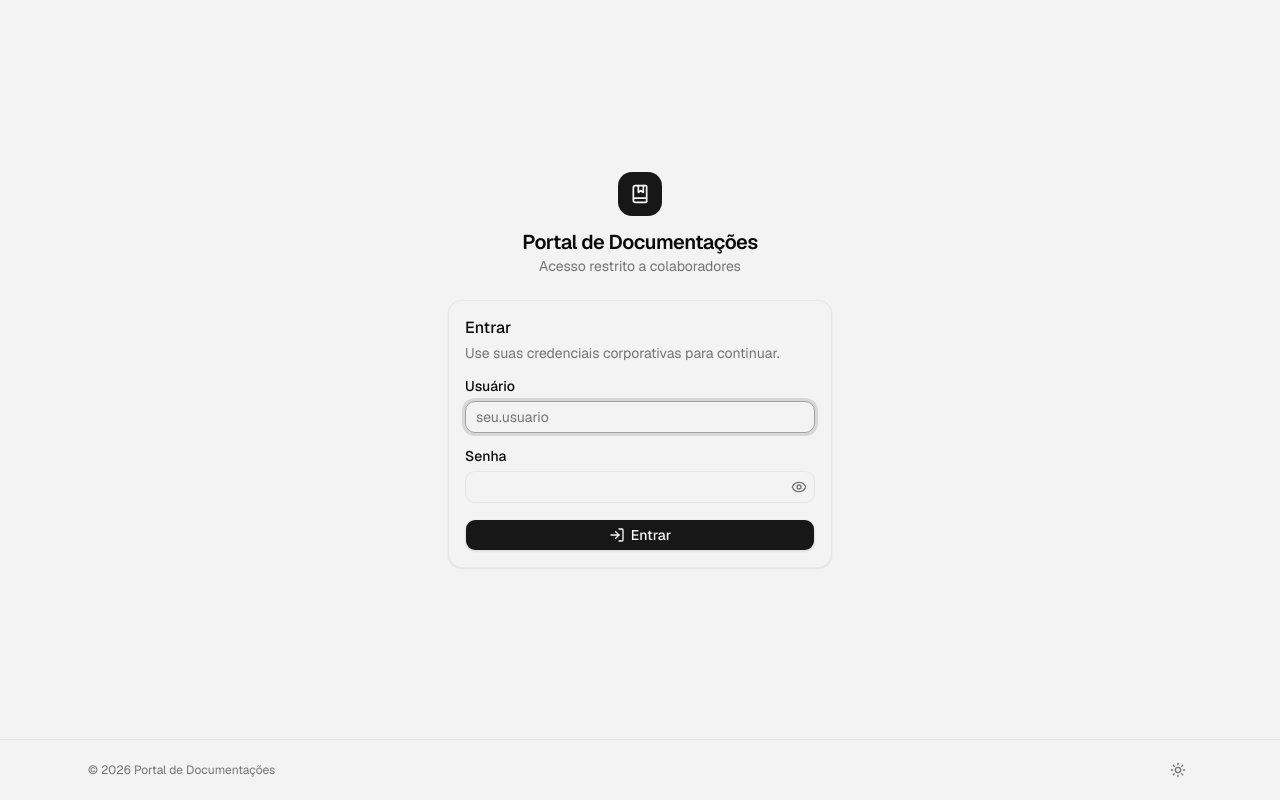
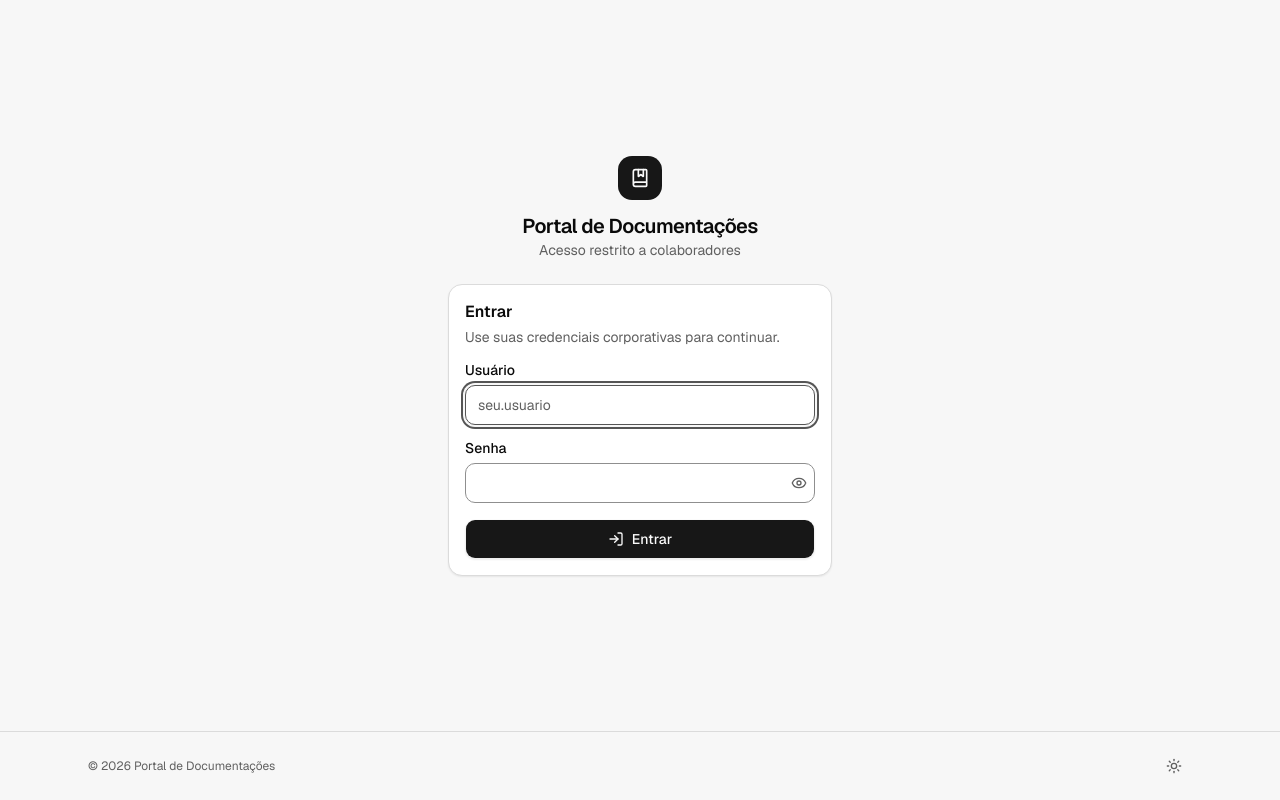
Before and after one commit to joaofelipe-dev/easyopendocs, a Next.js app: page /login in a window 1280 px wide. Built offline with nearby package versions, Linux system fonts and the light colour scheme; no server answers.

Commit message:
refactor: establish accessible visual foundation

```diff
--- a/src/app/brand-tokens.css
+++ b/src/app/brand-tokens.css
@@ -1,21 +1,21 @@
 /* Subconjunto dos tokens oficiais Cenourão usado pelas novas superfícies de saúde. */
 :root {
-  --color-primary: #FE8000;
-  --color-primary-light: #FEF2E5;
-  --color-primary-text: #A55300;
-  --color-warning: #D97706;
-  --color-warning-light: #FEF3C7;
-  --color-warning-text: #A25904;
-  --color-secondary: #2D7D2E;
-  --color-secondary-light: #EAF2EA;
-  --color-secondary-text: #2D7D2E;
+  --brand-primary: #FE8000;
+  --brand-primary-light: #FEF2E5;
+  --brand-primary-text: #A55300;
+  --brand-warning: #D97706;
+  --brand-warning-light: #FEF3C7;
+  --brand-warning-text: #8A4B03;
+  --brand-secondary: #2D7D2E;
+  --brand-secondary-light: #EAF2EA;
+  --brand-secondary-text: #2D7D2E;
 }
 
 .dark {
-  --color-primary-light: #3A2510;
-  --color-primary-text: #FE9933;
-  --color-warning-light: #3A2A0A;
-  --color-warning-text: #E09237;
-  --color-secondary-light: #17251A;
-  --color-secondary-text: #579757;
+  --brand-primary-light: #3A2510;
+  --brand-primary-text: #FE9933;
+  --brand-warning-light: #3A2A0A;
+  --brand-warning-text: #E09237;
+  --brand-secondary-light: #17251A;
+  --brand-secondary-text: #85BB85;
 }
--- a/src/app/globals.css
+++ b/src/app/globals.css
@@ -54,24 +54,24 @@
 }
 
 :root {
-  --background: oklch(0.965 0 0);
+  --background: oklch(0.975 0 0);
   --foreground: oklch(0.145 0 0);
-  --card: var(--background);
+  --card: oklch(1 0 0);
   --card-foreground: oklch(0.145 0 0);
-  --popover: var(--background);
+  --popover: oklch(1 0 0);
   --popover-foreground: oklch(0.145 0 0);
   --primary: oklch(0.205 0 0);
   --primary-foreground: oklch(0.985 0 0);
-  --secondary: var(--background);
+  --secondary: oklch(0.945 0 0);
   --secondary-foreground: oklch(0.205 0 0);
   --muted: oklch(0.945 0 0);
-  --muted-foreground: oklch(0.556 0 0);
+  --muted-foreground: oklch(0.49 0 0);
   --accent: oklch(0.945 0 0);
   --accent-foreground: oklch(0.205 0 0);
   --destructive: oklch(0.577 0.245 27.325);
-  --border: oklch(0.922 0 0);
-  --input: oklch(0.922 0 0);
-  --ring: oklch(0.708 0 0);
+  --border: oklch(0.89 0 0);
+  --input: oklch(0.65 0 0);
+  --ring: oklch(0.45 0 0);
   --chart-1: oklch(0.87 0 0);
   --chart-2: oklch(0.556 0 0);
   --chart-3: oklch(0.439 0 0);
@@ -85,7 +85,7 @@
   --sidebar-accent: oklch(0.945 0 0);
   --sidebar-accent-foreground: oklch(0.205 0 0);
   --sidebar-border: oklch(0.922 0 0);
-  --sidebar-ring: oklch(0.708 0 0);
+  --sidebar-ring: var(--ring);
 
   /* Profundidade contida: bordas fazem o trabalho diário; sombra só separa planos. */
   --neu-shadow-raised: 0 1px 2px oklch(0.15 0 0 / 7%);
@@ -95,24 +95,24 @@
 }
 
 .dark {
-  --background: oklch(0.21 0 0);
+  --background: oklch(0.18 0 0);
   --foreground: oklch(0.985 0 0);
-  --card: var(--background);
+  --card: oklch(0.22 0 0);
   --card-foreground: oklch(0.985 0 0);
-  --popover: var(--background);
+  --popover: oklch(0.24 0 0);
   --popover-foreground: oklch(0.985 0 0);
   --primary: oklch(0.922 0 0);
   --primary-foreground: oklch(0.205 0 0);
-  --secondary: var(--background);
+  --secondary: oklch(0.27 0 0);
   --secondary-foreground: oklch(0.985 0 0);
   --muted: oklch(0.26 0 0);
-  --muted-foreground: oklch(0.708 0 0);
+  --muted-foreground: oklch(0.76 0 0);
   --accent: oklch(0.26 0 0);
   --accent-foreground: oklch(0.985 0 0);
   --destructive: oklch(0.704 0.191 22.216);
   --border: oklch(1 0 0 / 10%);
-  --input: oklch(1 0 0 / 15%);
-  --ring: oklch(0.556 0 0);
+  --input: oklch(0.54 0 0);
+  --ring: oklch(0.78 0 0);
   --chart-1: oklch(0.87 0 0);
   --chart-2: oklch(0.556 0 0);
   --chart-3: oklch(0.439 0 0);
@@ -120,12 +120,12 @@
   --chart-5: oklch(0.269 0 0);
   --sidebar: var(--background);
   --sidebar-foreground: oklch(0.985 0 0);
-  --sidebar-primary: oklch(0.488 0.243 264.376);
-  --sidebar-primary-foreground: oklch(0.985 0 0);
+  --sidebar-primary: var(--primary);
+  --sidebar-primary-foreground: var(--primary-foreground);
   --sidebar-accent: oklch(0.26 0 0);
   --sidebar-accent-foreground: oklch(0.985 0 0);
   --sidebar-border: oklch(1 0 0 / 10%);
-  --sidebar-ring: oklch(0.556 0 0);
+  --sidebar-ring: var(--ring);
 
   --neu-shadow-raised: 0 1px 2px oklch(0 0 0 / 22%);
   --neu-shadow-inset: inset 0 1px 2px oklch(0 0 0 / 18%);
@@ -138,7 +138,7 @@
     @apply border-border outline-ring/50;
   }
   body {
-    @apply bg-background text-foreground;
+    @apply bg-background text-foreground antialiased;
   }
   html {
     @apply font-sans;
@@ -146,6 +146,11 @@
 
   ::selection {
     @apply bg-foreground/15 text-foreground;
+  }
+
+  :where(a, button, input, textarea, select, summary, [tabindex]):focus-visible {
+    outline: 2px solid var(--ring);
+    outline-offset: 3px;
   }
 
   button,
@@ -169,33 +174,33 @@
  * ------------------------------------------------------------------------- */
 @layer components {
   .health-summary--attention {
-    border-color: var(--color-warning);
-    background: var(--color-warning-light);
-    color: var(--color-warning-text);
+    border-color: var(--brand-warning);
+    background: var(--brand-warning-light);
+    color: var(--brand-warning-text);
   }
 
   .health-summary--neutral {
-    border-color: var(--color-primary);
-    background: var(--color-primary-light);
-    color: var(--color-primary-text);
+    border-color: var(--brand-primary);
+    background: var(--brand-primary-light);
+    color: var(--brand-primary-text);
   }
 
   .health-summary .text-muted-foreground {
     color: currentColor;
-    opacity: 0.78;
   }
 
   .backlink-panel {
-    border-color: var(--color-secondary);
-    background: var(--color-secondary-light);
+    border-color: var(--brand-secondary);
+    background: var(--brand-secondary-light);
   }
 
   .backlink-panel .text-muted-foreground {
-    color: var(--color-secondary-text);
+    color: var(--brand-secondary-text);
   }
 
   .doc-content {
-    @apply text-foreground/90 text-[0.9375rem] leading-7;
+    @apply text-foreground/90 text-base leading-8;
+    overflow-wrap: anywhere;
   }
 
   .doc-content > article > *:first-child,
--- a/src/components/ui/button.tsx
+++ b/src/components/ui/button.tsx
@@ -5,14 +5,14 @@ import { Slot } from "radix-ui"
 import { cn } from "@/lib/utils"
 
 const buttonVariants = cva(
-  "group/button inline-flex shrink-0 items-center justify-center rounded-lg border border-transparent bg-clip-padding text-sm font-medium whitespace-nowrap transition-[color,background-color,border-color,box-shadow,transform] duration-150 ease-[cubic-bezier(0.16,1,0.3,1)] outline-none select-none focus-visible:border-ring focus-visible:ring-3 focus-visible:ring-ring/50 active:not-aria-[haspopup]:scale-[0.98] disabled:pointer-events-none disabled:opacity-50 disabled:shadow-none aria-invalid:border-destructive aria-invalid:ring-3 aria-invalid:ring-destructive/20 dark:aria-invalid:border-destructive/50 dark:aria-invalid:ring-destructive/40 [&_svg]:pointer-events-none [&_svg]:shrink-0 [&_svg]:transition-transform [&_svg]:duration-150 [&_svg:not([class*='size-'])]:size-4",
+  "group/button inline-flex shrink-0 items-center justify-center rounded-lg border border-transparent bg-clip-padding text-sm font-medium whitespace-nowrap transition-[color,background-color,border-color,box-shadow,transform] duration-150 ease-[cubic-bezier(0.16,1,0.3,1)] outline-none select-none focus-visible:border-ring focus-visible:ring-2 focus-visible:ring-ring focus-visible:ring-offset-2 focus-visible:ring-offset-background active:not-aria-[haspopup]:scale-[0.98] disabled:pointer-events-none disabled:opacity-50 disabled:shadow-none aria-invalid:border-destructive aria-invalid:ring-3 aria-invalid:ring-destructive/20 dark:aria-invalid:border-destructive/50 dark:aria-invalid:ring-destructive/40 [&_svg]:pointer-events-none [&_svg]:shrink-0 [&_svg]:transition-transform [&_svg]:duration-150 [&_svg:not([class*='size-'])]:size-4",
   {
     variants: {
       variant: {
         default:
           "bg-primary text-primary-foreground shadow-neu-raised hover:bg-primary/88 hover:shadow-sm",
         outline:
-          "border-border bg-background shadow-neu-raised hover:border-foreground/15 hover:bg-muted hover:text-foreground hover:shadow-sm aria-expanded:bg-muted aria-expanded:text-foreground dark:border-input dark:bg-input/30 dark:hover:bg-input/50",
+          "border-input bg-card shadow-neu-raised hover:border-foreground/15 hover:bg-muted hover:text-foreground hover:shadow-sm aria-expanded:bg-muted aria-expanded:text-foreground dark:hover:bg-muted",
         secondary:
           "bg-secondary text-secondary-foreground shadow-neu-raised hover:bg-muted hover:shadow-sm dark:hover:bg-muted/50",
         ghost:
@@ -23,16 +23,16 @@ const buttonVariants = cva(
       },
       size: {
         default:
-          "h-8 gap-1.5 px-2.5 has-data-[icon=inline-end]:pr-2 has-data-[icon=inline-start]:pl-2",
+          "h-10 gap-2 px-4 has-data-[icon=inline-end]:pr-2 has-data-[icon=inline-start]:pl-2",
         xs: "h-6 gap-1 rounded-[min(var(--radius-md),10px)] px-2 text-xs in-data-[slot=button-group]:rounded-lg has-data-[icon=inline-end]:pr-1.5 has-data-[icon=inline-start]:pl-1.5 [&_svg:not([class*='size-'])]:size-3",
-        sm: "h-7 gap-1 rounded-[min(var(--radius-md),12px)] px-2.5 text-[0.8rem] in-data-[slot=button-group]:rounded-lg has-data-[icon=inline-end]:pr-1.5 has-data-[icon=inline-start]:pl-1.5 [&_svg:not([class*='size-'])]:size-3.5",
-        lg: "h-9 gap-1.5 px-2.5 has-data-[icon=inline-end]:pr-2 has-data-[icon=inline-start]:pl-2",
-        icon: "size-8",
+        sm: "h-9 gap-1.5 rounded-[min(var(--radius-md),12px)] px-2.5 text-[0.8rem] in-data-[slot=button-group]:rounded-lg has-data-[icon=inline-end]:pr-1.5 has-data-[icon=inline-start]:pl-1.5 [&_svg:not([class*='size-'])]:size-3.5",
+        lg: "h-11 gap-2 px-5 has-data-[icon=inline-end]:pr-2 has-data-[icon=inline-start]:pl-2",
+        icon: "size-10",
         "icon-xs":
           "size-6 rounded-[min(var(--radius-md),10px)] in-data-[slot=button-group]:rounded-lg [&_svg:not([class*='size-'])]:size-3",
         "icon-sm":
-          "size-7 rounded-[min(var(--radius-md),12px)] in-data-[slot=button-group]:rounded-lg",
-        "icon-lg": "size-9",
+          "size-9 rounded-[min(var(--radius-md),12px)] in-data-[slot=button-group]:rounded-lg",
+        "icon-lg": "size-11",
       },
     },
     defaultVariants: {
--- a/src/components/ui/card.tsx
+++ b/src/components/ui/card.tsx
@@ -12,7 +12,7 @@ function Card({
       data-slot="card"
       data-size={size}
       className={cn(
-        "group/card flex flex-col gap-(--card-spacing) overflow-hidden rounded-xl border border-border/80 bg-card py-(--card-spacing) text-sm text-card-foreground shadow-neu-raised transition-[border-color,box-shadow] duration-200 ease-[cubic-bezier(0.16,1,0.3,1)] [--card-spacing:--spacing(4)] has-data-[slot=card-footer]:pb-0 has-[>img:first-child]:pt-0 data-[size=sm]:[--card-spacing:--spacing(3)] data-[size=sm]:has-data-[slot=card-footer]:pb-0 *:[img:first-child]:rounded-t-xl *:[img:last-child]:rounded-b-xl",
+        "group/card flex flex-col gap-(--card-spacing) overflow-hidden rounded-xl border border-border bg-card py-(--card-spacing) text-sm text-card-foreground shadow-neu-raised transition-[border-color,box-shadow] duration-200 ease-[cubic-bezier(0.16,1,0.3,1)] [--card-spacing:--spacing(4)] has-data-[slot=card-footer]:pb-0 has-[>img:first-child]:pt-0 data-[size=sm]:[--card-spacing:--spacing(3)] data-[size=sm]:has-data-[slot=card-footer]:pb-0 *:[img:first-child]:rounded-t-xl *:[img:last-child]:rounded-b-xl",
         className
       )}
       {...props}
@@ -38,7 +38,7 @@ function CardTitle({ className, ...props }: React.ComponentProps<"div">) {
     <div
       data-slot="card-title"
       className={cn(
-        "font-heading text-base leading-snug font-medium group-data-[size=sm]/card:text-sm",
+        "font-heading text-base leading-snug font-semibold group-data-[size=sm]/card:text-sm",
         className
       )}
       {...props}
--- a/src/components/ui/input.tsx
+++ b/src/components/ui/input.tsx
@@ -8,7 +8,7 @@ function Input({ className, type, ...props }: React.ComponentProps<"input">) {
       type={type}
       data-slot="input"
       className={cn(
-        "h-8 w-full min-w-0 rounded-lg border border-input bg-background px-2.5 py-1 text-base transition-[color,background-color,border-color,box-shadow] duration-150 outline-none file:inline-flex file:h-6 file:border-0 file:bg-transparent file:text-sm file:font-medium file:text-foreground placeholder:text-muted-foreground focus-visible:border-ring focus-visible:ring-3 focus-visible:ring-ring/35 disabled:pointer-events-none disabled:cursor-not-allowed disabled:bg-input/50 disabled:opacity-50 aria-invalid:border-destructive aria-invalid:ring-3 aria-invalid:ring-destructive/20 md:text-sm dark:bg-input/30 dark:disabled:bg-input/80 dark:aria-invalid:border-destructive/50 dark:aria-invalid:ring-destructive/40",
+        "h-10 w-full min-w-0 rounded-lg border border-input bg-card px-3 py-1 text-base transition-[color,background-color,border-color,box-shadow] duration-150 outline-none file:inline-flex file:h-6 file:border-0 file:bg-transparent file:text-sm file:font-medium file:text-foreground placeholder:text-muted-foreground focus-visible:border-ring focus-visible:ring-2 focus-visible:ring-ring focus-visible:ring-offset-2 focus-visible:ring-offset-background disabled:pointer-events-none disabled:cursor-not-allowed disabled:bg-input/50 disabled:opacity-50 aria-invalid:border-destructive aria-invalid:ring-3 aria-invalid:ring-destructive/20 md:text-sm dark:disabled:bg-input/80 dark:aria-invalid:border-destructive/50 dark:aria-invalid:ring-destructive/40",
         className
       )}
       {...props}
--- a/src/components/ui/textarea.tsx
+++ b/src/components/ui/textarea.tsx
@@ -7,7 +7,7 @@ function Textarea({ className, ...props }: React.ComponentProps<"textarea">) {
     <textarea
       data-slot="textarea"
       className={cn(
-        "flex field-sizing-content min-h-16 w-full rounded-lg border border-input bg-background px-2.5 py-2 text-base transition-[color,background-color,border-color,box-shadow] duration-150 outline-none placeholder:text-muted-foreground focus-visible:border-ring focus-visible:ring-3 focus-visible:ring-ring/35 disabled:cursor-not-allowed disabled:bg-input/50 disabled:opacity-50 aria-invalid:border-destructive aria-invalid:ring-3 aria-invalid:ring-destructive/20 md:text-sm dark:bg-input/30 dark:disabled:bg-input/80 dark:aria-invalid:border-destructive/50 dark:aria-invalid:ring-destructive/40",
+        "flex field-sizing-content min-h-28 w-full rounded-lg border border-input bg-card px-3 py-2.5 text-base transition-[color,background-color,border-color,box-shadow] duration-150 outline-none placeholder:text-muted-foreground focus-visible:border-ring focus-visible:ring-2 focus-visible:ring-ring focus-visible:ring-offset-2 focus-visible:ring-offset-background disabled:cursor-not-allowed disabled:bg-input/50 disabled:opacity-50 aria-invalid:border-destructive aria-invalid:ring-3 aria-invalid:ring-destructive/20 md:text-sm dark:disabled:bg-input/80 dark:aria-invalid:border-destructive/50 dark:aria-invalid:ring-destructive/40",
         className
       )}
       {...props}
```
